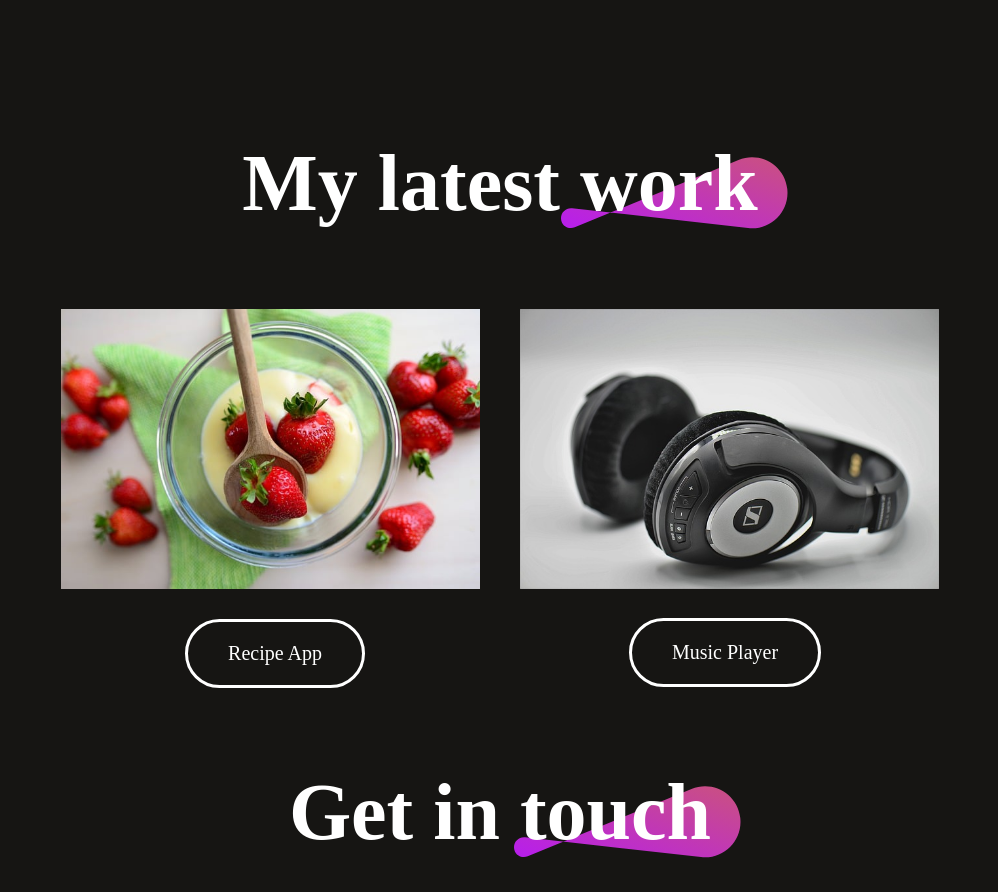
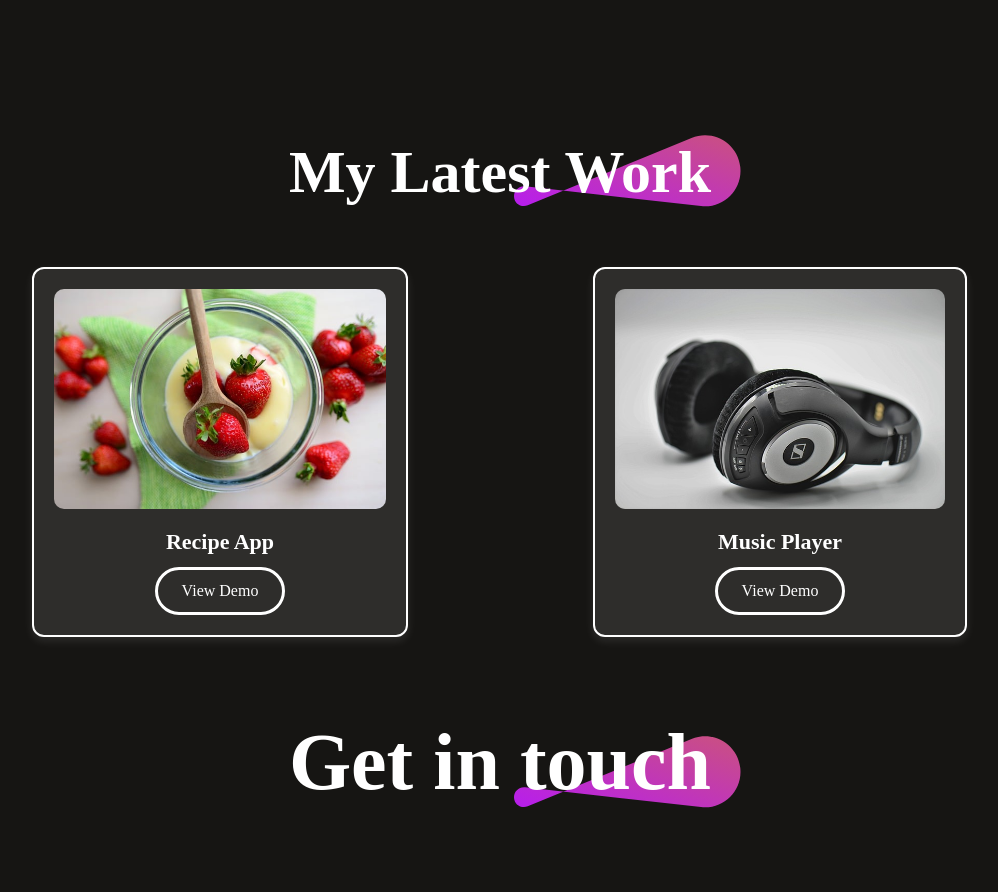
Before and after one commit to SaloniThete/my-portfolio, a React app: page / in a window 1280 px wide. Shown: the part 2820-3712 px from the top of the page, without its empty margins (140-1138 px from the left). Built offline with nearby package versions, Linux system fonts and the light colour scheme; the HTML template or start-up script is replaced by a standard one.

Commit message:
restructured projects

```diff
--- a/src/Components/MyWork/MyWork.css
+++ b/src/Components/MyWork/MyWork.css
@@ -1,119 +1,99 @@
-.mywork{
+.mywork {
     display: flex;
     flex-direction: column;
     align-items: center;
     justify-content: center;
-    gap: 80px;
-    margin: 80px 170px;
+    gap: 60px;
+    margin: 60px 100px;
 }
-.mywork-title{
+.mywork-title {
     position: relative;
 }
-.mywork-title h1{
+.mywork-title h1 {
     padding: 0px 30px;
-    font-size: 80px;
+    font-size: 60px;
     font-weight: 600;
 }
-.mywork-title img{
+.mywork-title img {
     position: absolute;
     bottom: 0;
     right: 0;
     z-index: -1;
 }
-.mywork-container{
+.mywork-container {
     display: grid;
-    grid-template-columns: 1fr 1fr ;
+    grid-template-columns: repeat(auto-fit, minmax(320px, 1fr));
     gap: 40px;
+    width: 100%;
+    justify-content: center;
 }
-.mywork-container img{
-    box-sizing: border-box;
-    width: 419px;
-    height: 280px;
-    transition: 0.3s;
-    cursor: pointer;
+
+/* Card Styling */
+.mywork-card {
+    background: rgba(255, 255, 255, 0.1);
+    border-radius: 12px;
+    padding: 20px;
+    display: flex;
+    flex-direction: column;
+    align-items: center;
+    text-align: center;
+    transition: transform 0.3s ease, box-shadow 0.3s ease;
+    border: 2px solid white;
+    max-width: 400px;
+    margin: auto;
+    box-shadow: 0 4px 10px rgba(255, 255, 255, 0.1);
 }
-.mywork-container img:hover{
-    transform: scale(1.10);
-    border: 4px solid #ff00ff;
+.mywork-card:hover {
+    transform: scale(1.05);
+    box-shadow: 0 8px 20px rgba(255, 0, 255, 0.4);
+    border-color: #ff00ff;
+}
+
+/* Image Styling */
+.mywork-card img {
+    width: 100%;
+    height: 220px;
+    object-fit: cover;
     border-radius: 10px;
+}
+
+/* Card Info */
+.mywork-info {
+    margin-top: 20px;
+}
+.mywork-info h2 {
+    font-size: 22px;
+    font-weight: 600;
+    color: #fff;
+    margin-bottom: 12px;
+}
+
+/* Button */
+.mywork-demo {
+    display: inline-block;
+    padding: 12px 24px;
+    border-radius: 30px;
+    border: solid white;
+    background-color: transparent;
+    text-decoration: none;
+    color: white;
+    font-weight: 500;
     transition: 0.3s;
 }
-.mywork-action{
-    display: flex;
-    align-items: center;
-    gap: 20px;
-    font-size: 20px;
-    font-weight: 450;
-    margin-right: 450px;
-    margin-top: -50px;
-    /* margin-bottom: 10px; */
-}
-.mywork-action-1{
-    display: flex;
-    /* flex-direction: row; */
-    align-items: center;
-    gap: 20px;
-    font-size: 20px;
-    font-weight: 450;
-    margin-left: 450px;
-    margin-top: -150px;
-    /* margin-bottom: 10px; */
-}
-.mywork-demo{
-    padding: 20px 40px;
-    border-radius: 40px;
-    border: solid white;
-    background-color: transparent;
-    cursor: pointer;
-}
-.mywork-source-code{
-    padding: 20px 40px;
-    border-radius: 40px;
-    border: solid white;
-    background-color: transparent;
-    cursor: pointer;
-}
-.mywork-demo a{
-    color: white;
-    display: block;
-    text-decoration: none;
-}
-.mywork-source-code a{
-    color: white;
-    display: block;
-    text-decoration: none;
-}
-.mywork-demo:hover{
-    border: none;
-    background: linear-gradient(264deg, #DF8908 -5.09%, #B415FF 106.28%);
-
-}
-.mywork-source-code:hover{
+.mywork-demo:hover {
     border: none;
     background: linear-gradient(264deg, #DF8908 -5.09%, #B415FF 106.28%);
 }
-@media(max-width:768px){
-    .mywork{
-        gap: 50px;
-        margin: 50px 70px;
-        align-items: start;
+
+/* Responsive Design */
+@media (max-width: 768px) {
+    .mywork {
+        margin: 40px 50px;
     }
-    .mywork-title h1{
-        padding: 0;
-        font-size: 50px;
-        font-weight: 600;
+    .mywork-title h1 {
+        font-size: 40px;
     }
-    .mywork-title img{
-        width: 130px;
-        margin-right: -20px;
+    .mywork-container {
+        grid-template-columns: 1fr;
     }
-    .mywork-container{
-        grid-template-columns: 1fr 1fr;
-        gap: 30px;
-    }
-    .mywork-container img{
-        width: 100%;
-        height: 100%;
-    }
-
 }
--- a/src/Components/MyWork/MyWork.jsx
+++ b/src/Components/MyWork/MyWork.jsx
@@ -12,47 +12,29 @@ const MyWork = () => {
     return (
       <div id='work' className='mywork'>
         <div className="mywork-title">
-            <h1>My latest work</h1>
+          <h1>My Latest Work</h1>
           <img src={theme_pattern} alt="" />
         </div>
 
         <div className="mywork-container">
-            <img src={project_img_1} alt=""/>
-            <img src={project_img_2} alt=""/>
+          <div className="mywork-card">
+            <img src={project_img_1} alt="Recipe App" />
+            <div className="mywork-info">
+              <h2>Recipe App</h2>
+              <a href="" target='_blank' rel='noopener noreferrer' className="mywork-demo">View Demo</a>
+            </div>
           </div>
 
-        <div className="mywork-action">
-            <div className="mywork-demo">
-                <a href="" target='_blank' rel='noopener noreferrer'>Recipe App</a></div>
-            {/* <div className="mywork-source-code">
-            <a href="https://lnkd.in/gJ7NgN7u" target='_blank' rel='noopener noreferrer'>Source Code</a>
-            </div> */}
+          <div className="mywork-card">
+            <img src={project_img_2} alt="Music Player" />
+            <div className="mywork-info">
+              <h2>Music Player</h2>
+              <a href="" target='_blank' rel='noopener noreferrer' className="mywork-demo">View Demo</a>
             </div>
-
-        <div className="mywork-action-1">
-            <div className="mywork-demo">
-                <a href="" target='_blank' rel='noopener noreferrer'>Music Player</a></div>
-            {/* <div className="mywork-source-code">
-            <a href="https://github.com/PallaviWalve/Celsius-to-Fahrenheit-Converter.git" target='_blank' rel='noopener noreferrer'>Source Code</a>
-            </div> */}
           </div>
-
-        {/* <div className="mywork-container">
-            <img src={project_img_3} alt=""/>
-            <img src={project_img_4} alt=""/>
-        </div> */}
-
-        {/* <div className="mywork-action">
-            <div className="mywork-demo">
-                <a href="https://whimsical-duckanoo-9b827c.netlify.app" target='_blank' rel='noopener noreferrer'>Demo</a></div>
         </div>
-
-        <div className="mywork-action-1">
-            <div className="mywork-demo">
-                <a href="https://whimsical-meringue-1a9098.netlify.app/" target='_blank' rel='noopener noreferrer'>Demo</a></div>
-        </div> */}
       </div>
-  )
+    );
   }
 
-export default MyWork
+  export default MyWork;
```
Lines whose indentation alone changed are shown as unchanged.
